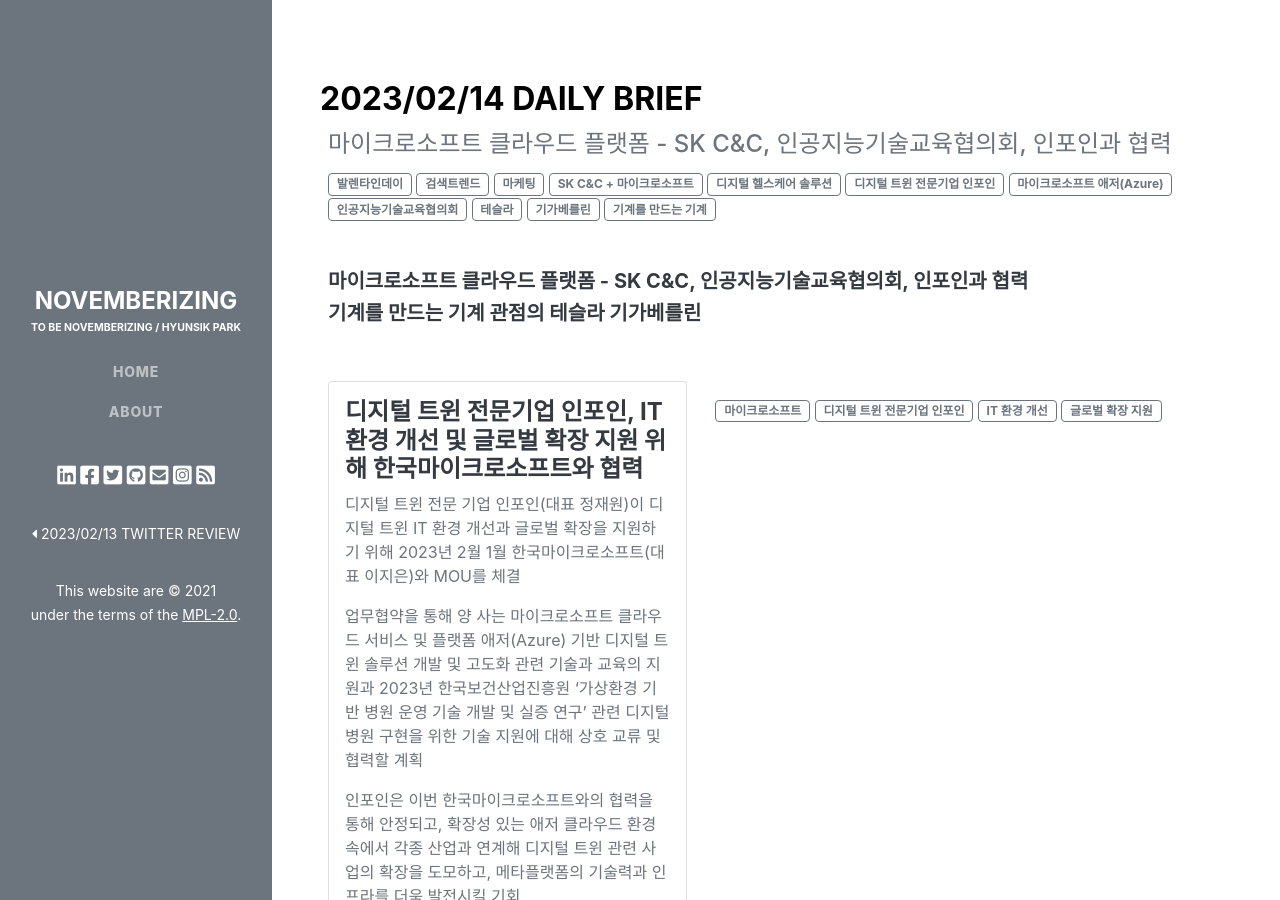
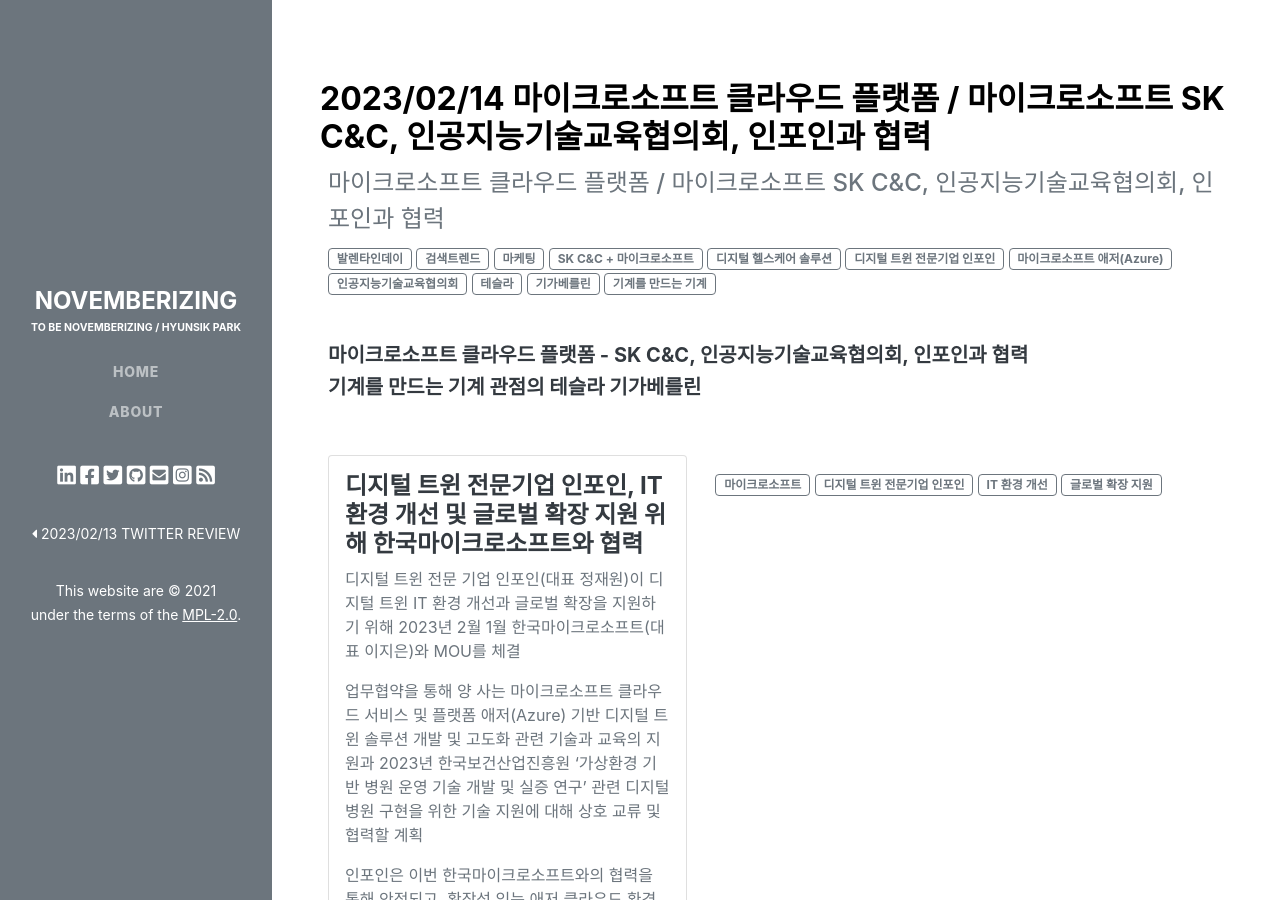
Before and after one commit to novemberizing/novemberizing.github.io, a Jekyll site: the page built from _posts/2023-02-14-NewsXBrief.md, in a window 1280 px wide and 900 px high. Built offline with Jekyll 4.4.1, drawn with Linux system fonts in a browser that asks for light colours; comment, search, counter and statistics services are not loaded.

Commit message:
업데이트

```diff
--- a/_posts/2023-02-14-NewsXBrief.md
+++ b/_posts/2023-02-14-NewsXBrief.md
@@ -1,7 +1,7 @@
 ---
 layout: post
-title: "2023/02/14 Daily Brief"
-subtitle: "마이크로소프트 클라우드 플랫폼 - SK C&C, 인공지능기술교육협의회, 인포인과 협력"
+title: "2023/02/14 마이크로소프트 클라우드 플랫폼 / 마이크로소프트 SK C&C, 인공지능기술교육협의회, 인포인과 협력"
+subtitle: "마이크로소프트 클라우드 플랫폼 / 마이크로소프트 SK C&C, 인공지능기술교육협의회, 인포인과 협력"
 cover: /assets/images/posts/2022-01-08-Decentralization.png
 date: "2023-02-13 11:30:00"
 categories: posts
```
